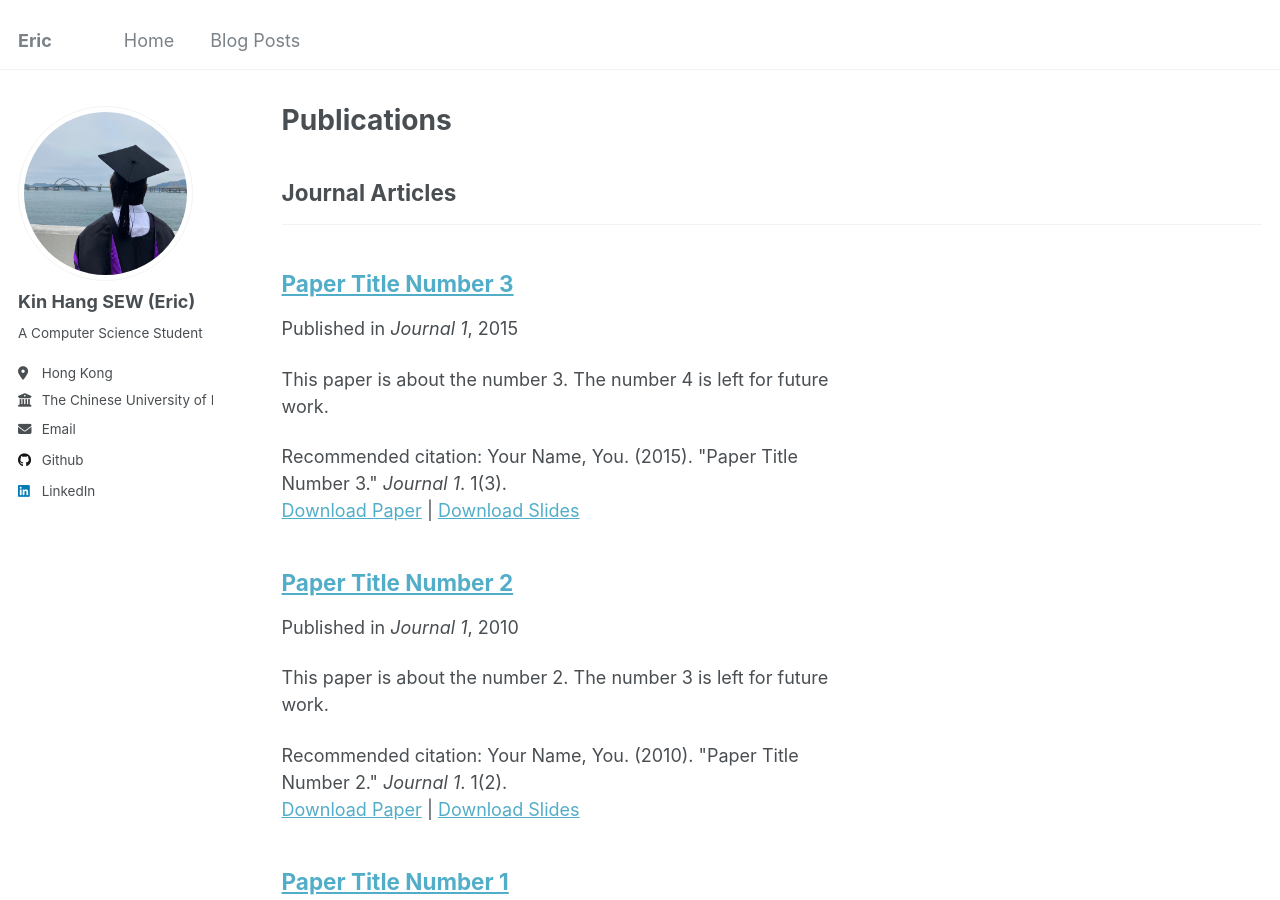
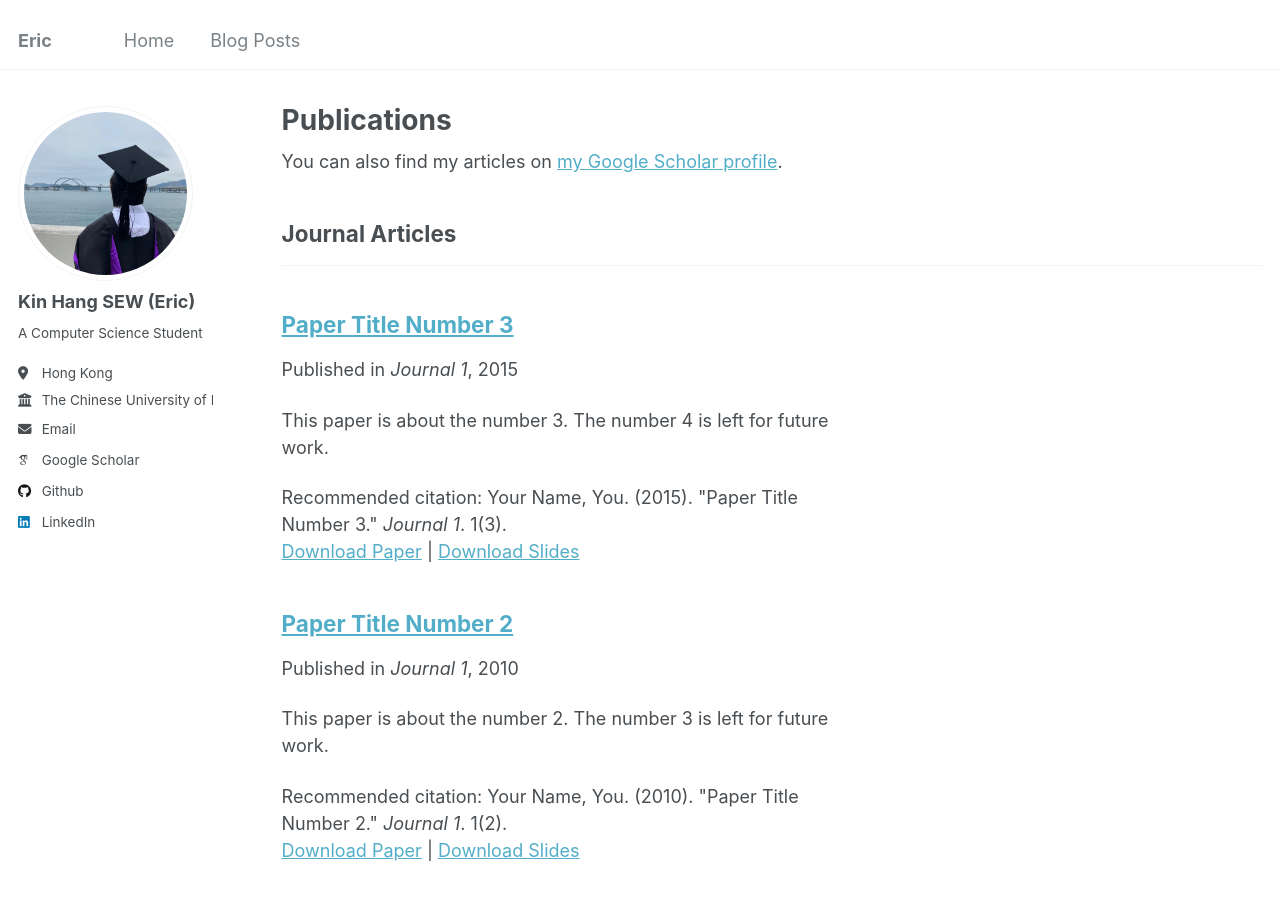
Before and after one commit to ericskh2/ericskh2.github.io, a Jekyll site: the page built from _pages/publications.html, in a window 1280 px wide and 900 px high. Built offline with Jekyll 4.4.1, drawn with Linux system fonts in a browser that asks for light colours; some web fonts are replaced; part of the change alters nothing that is shown.

Commit message:
Update _config.yml

```diff
--- a/_config.yml
+++ b/_config.yml
@@ -32,7 +32,7 @@ author:
 
   # Academic websites
   arxiv            : # URL - Update with the correct link to your profile
-  googlescholar    : # "https://scholar.google.com/citations?user=PS_CX0AAAAAJ"
+  googlescholar    : "https://scholar.google.com/citations?user=FpL-S2QAAAAJ"
   impactstory      : # URL
   orcid            : # "http://orcid.org/yourorcidurl"
   semantic         : # URL
```
